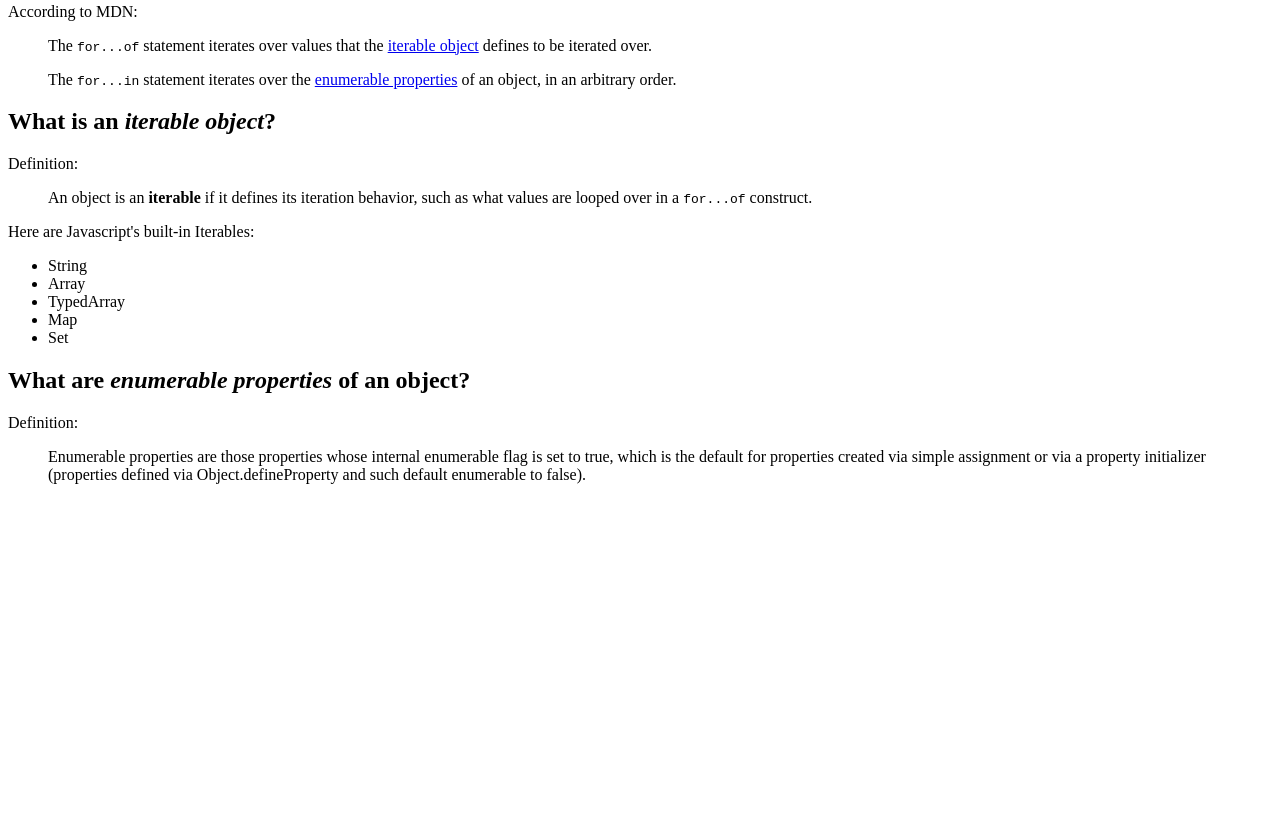
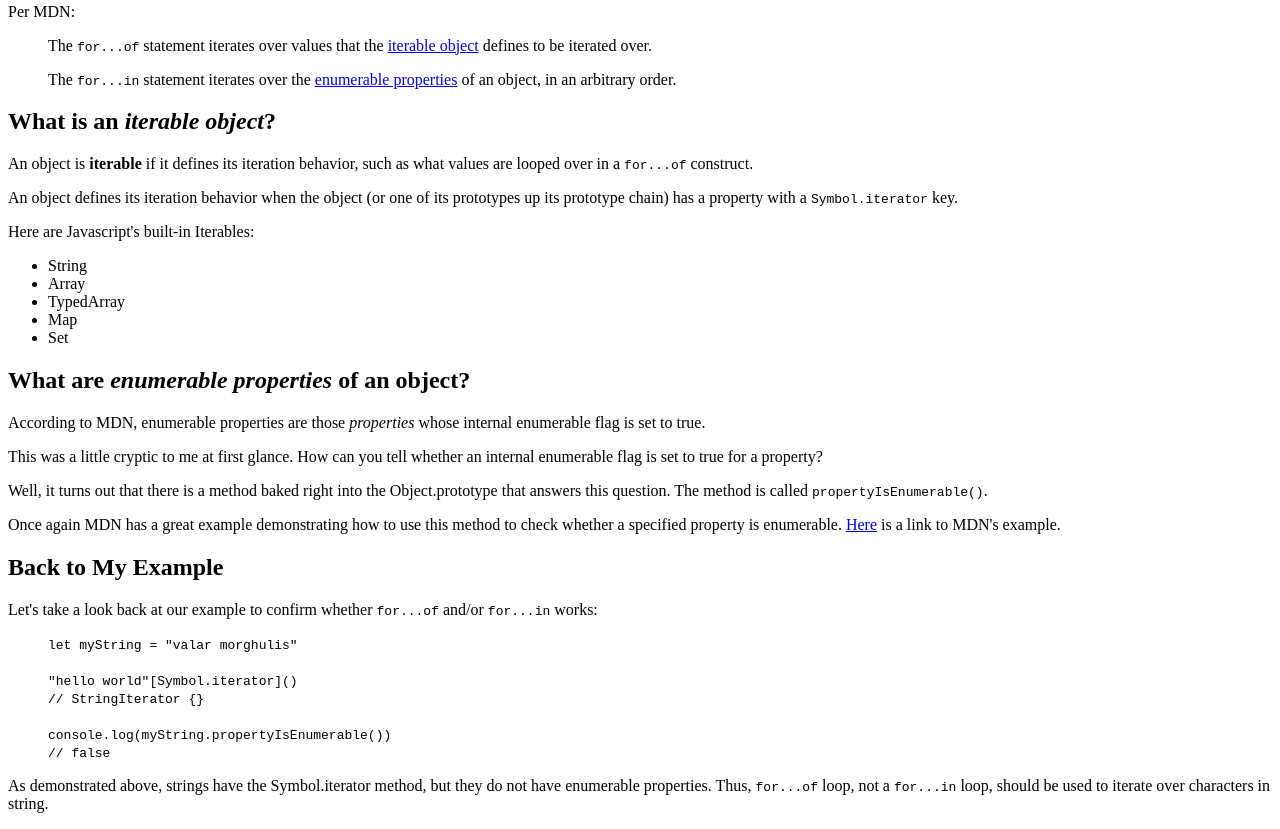
Before and after one commit to edezekiel/for...of, a plain HTML site: page index.html in a window 1280 px wide. Shown: the part 503-1332 px from the top of the page. Before the commit the page ends 1003 px from the top, so only its background shows below. Drawn offline with Linux system fonts and the light colour scheme.

Commit message:
wrap up the article

```diff
--- a/index.html
+++ b/index.html
@@ -44,7 +44,7 @@
 
       <p>TLDR: No, they iterate over different things.</p>
 
-      <p>According to MDN:</p>
+      <p>Per MDN:</p>
 
       <blockquote cite="https://developer.mozilla.org/en-US/docs/Web/JavaScript/Reference/Statements/for...of">
 
@@ -60,13 +60,14 @@
       </blockquote>
 
     <h2>What is an <em>iterable object</em>?</h2>
-
-      <p>Definition:<p>
-        <blockquote cite="https://developer.mozilla.org/en-US/docs/Web/JavaScript/Guide/Iterators_and_Generators#Iterables">
-        An object is an <strong>iterable</strong> if it defines its
+        <p>An object is <strong>iterable</strong> if it defines its
         iteration behavior, such as what values are looped over in a <code>for...of</code>
         construct.
-        </blockquote>
+        </p>
+
+      <p>An object defines its iteration behavior when the object (or one of its
+        prototypes up its prototype chain) has a property with a <code>Symbol.iterator</code>
+        key.</p>
 
       <p>Here are Javascript's built-in Iterables:
           <ul>
@@ -78,14 +79,45 @@
           </ul>
       </p>
 
+      <blockquote><code></code></blockquote>
+
     <h2>What are <em>enumerable properties</em> of an object?</h2>
 
-    <p>Definition:</p>
+      <p>According to MDN, enumerable properties are those <em>properties</em> whose
+        internal enumerable flag is set to true.</p>
 
-    <blockquote>Enumerable properties are those properties whose internal enumerable flag
-      is set to true, which is the default for properties created via simple
-      assignment or via a property initializer (properties defined via
-      Object.defineProperty and such default enumerable to false).</blockquote>
+      <p>This was a little cryptic to me at first glance. How can you tell
+      whether an internal enumerable flag is set to true for a property?</p>
+
+      <p>Well, it turns out that there is a method baked right into the Object.prototype
+      that answers this question. The method is called <code>propertyIsEnumerable()</code>.</p>
+
+      <p>Once again MDN has a great example demonstrating how to use this method to
+      check whether a specified property is enumerable. <a href="https://developer.mozilla.org/en-US/docs/Web/JavaScript/Reference/Global_Objects/Object/propertyIsEnumerable">Here</a> is
+      a link to MDN's example.</p>
+
+    <h2>Back to My Example</h2>
+
+      <p>Let's take a look back at our example to confirm whether <code>for...of</code>
+        and/or <code>for...in</code> works:</p>
+
+      <blockquote>
+        <code>
+          let myString = "valar morghulis"<br>
+          <br>
+          "hello world"[Symbol.iterator]()<br>
+          // StringIterator {}<br>
+          <br>
+          console.log(myString.propertyIsEnumerable())
+          <br>
+          // false
+        </code>
+      </blockquote>
+
+      <p>As demonstrated above, strings have the Symbol.iterator method, but
+        they do not have enumerable properties.
+        Thus, <code>for...of</code> loop, not a <code>for...in</code> loop,
+        should be used to iterate over characters in string.</p>
 
     <script type="text/javascript" src="loop.js"></script>
   </body>
```
